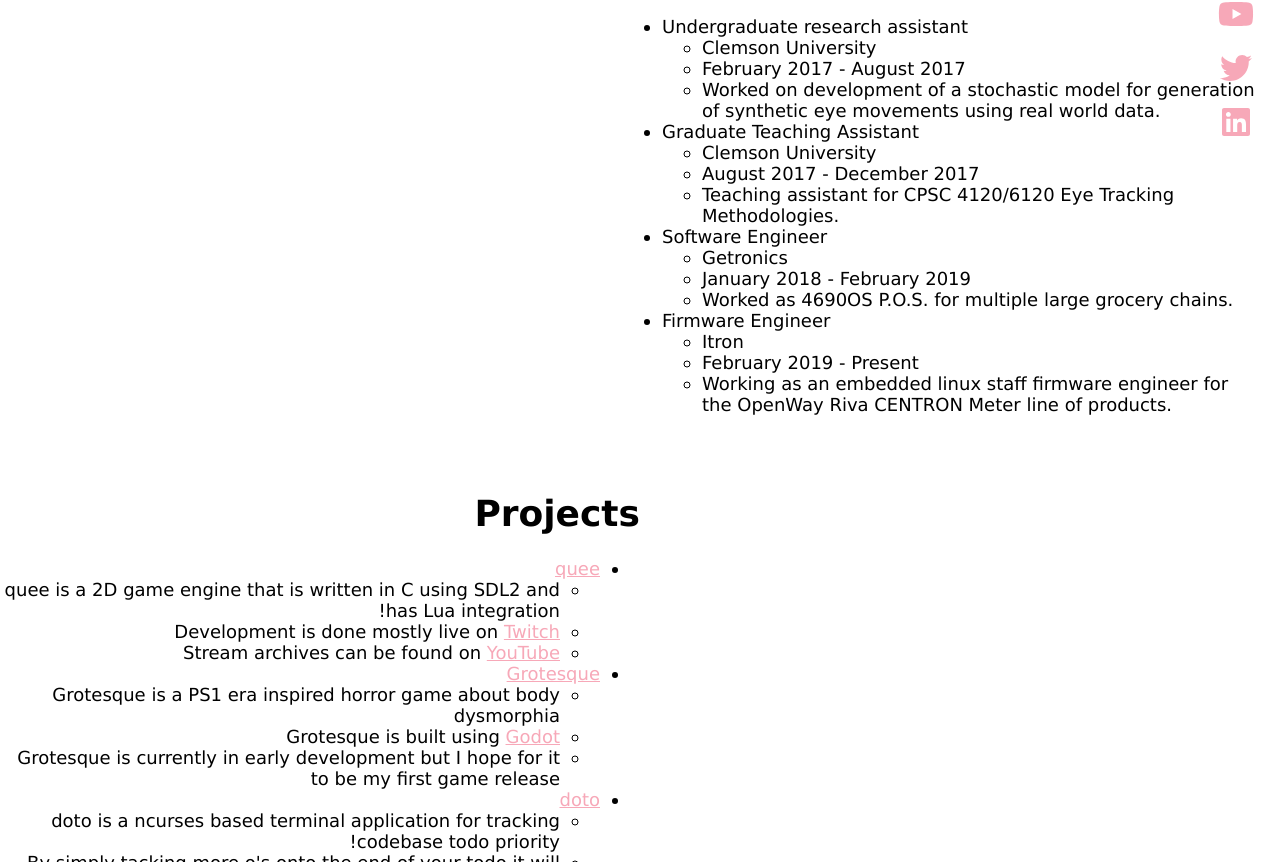
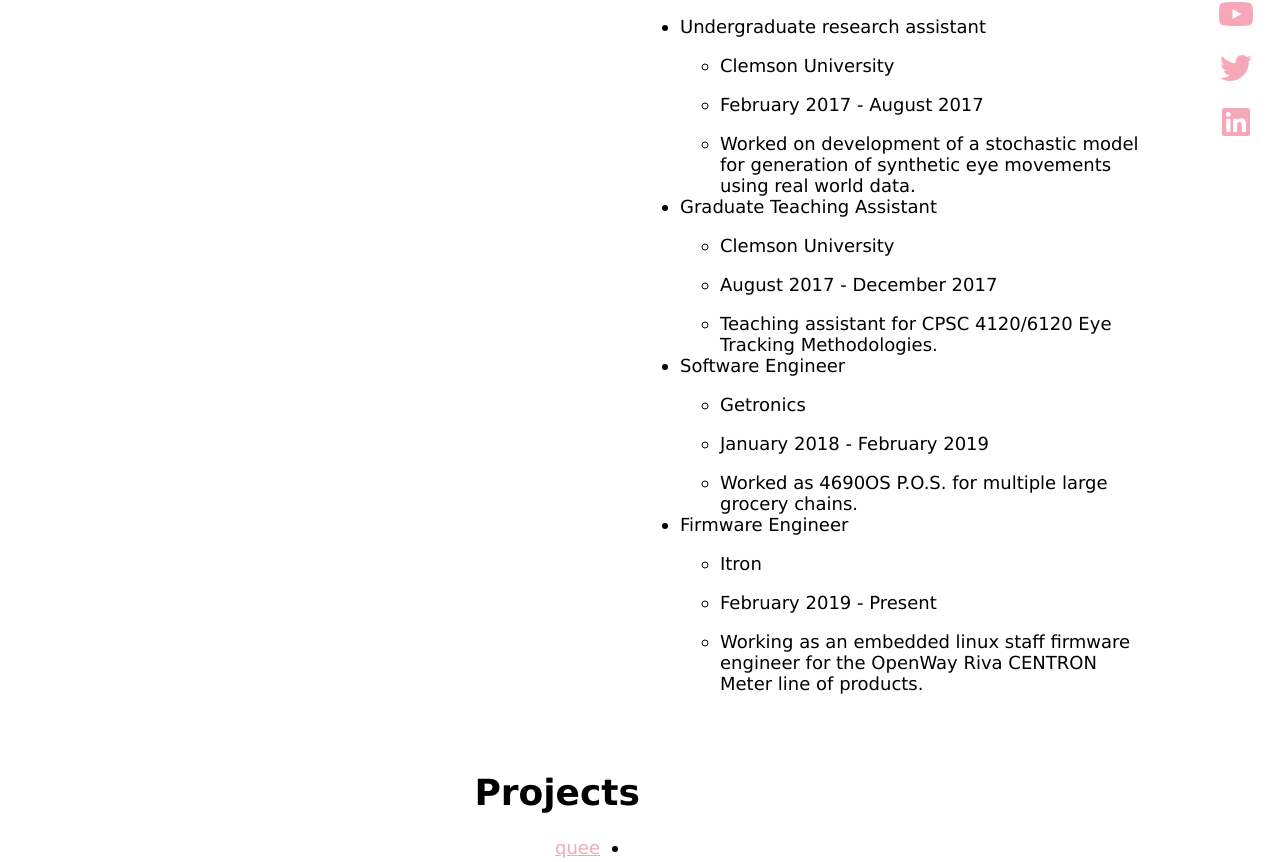
Before and after one commit to jaret-queercoded/jaret-queercoded.github.io, a React (Create React App) app: page / in a window 1280 px wide. Shown: the part 618-1480 px from the top of the page. Built offline with nearby package versions, Linux system fonts and the light colour scheme.

Commit message:
Some padding on list items

```diff
--- a/src/App.css
+++ b/src/App.css
@@ -41,18 +41,19 @@
 }
 
 .WorkHistory {
-  width: 50%;
+  width: 40%;
   text-align: left;
   float: right;
   padding: 1em;
+  padding-right: 10%;
 }
 
 .Projects {
-  width: 50%;
-  text-align: right;
+  width: 40%;
   float: left;
   padding-top: 1em;
   padding-bottom: 1em;
+  padding-left: 10%;
 }
 
 .Socials {
@@ -63,12 +64,6 @@
   bottom: 0px;
   right: 0px;
   text-align: center;
-
-}
-
-.Socials li {
-  list-style-type: none;
-  padding: .25em;
 }
 
 a:visited {
@@ -79,6 +74,16 @@
   color: var(--primary-color);
 }
 
+li:not(:last-child) {
+  margin-bottom: 1em;
+}
+
+.Socials li {
+  list-style-type: none;
+  padding: .25em;
+  margin-bottom: 0;
+}
+
 .App {
   text-align: center;
 }
--- a/src/components/Projects.tsx
+++ b/src/components/Projects.tsx
@@ -1,11 +1,12 @@
 const Projects = () => {
     return(
+        // this still is not right but it is much better
         <div className="Projects" dir="rtl">
             <h1>Projects</h1>
             <ul>
                 <li><a href="https://github.com/jaret-queercoded/quee">quee</a></li>
                 <ul>
-                    <li>quee is a 2D game engine that is written in C using SDL2 and has Lua integration!</li>
+                    <li>quee is a 2D game engine that is written in C using SDL2 and utilizes Lua integration</li>
                     <li>Development is done mostly live on <a href="https://twitch.tv/queer_coded">Twitch</a></li>
                     <li>Stream archives can be found on <a href="https://www.youtube.com/channel/UCkN5wBtmX-nGKa_FMQ-7r_w">YouTube</a></li>
                 </ul>
@@ -17,7 +18,7 @@
                 </ul>
                 <li><a href="https://github.com/jaret-queercoded/doto">doto</a></li>
                 <ul>
-                    <li>doto is a ncurses based terminal application for tracking codebase todo priority!</li>
+                    <li>doto is a ncurses based terminal application for tracking codebase todo priority</li>
                     <li>By simply tacking more o's onto the end of your todo it will raise the priority on your todo list</li>
                     <li>doto will recursively search your entire code base for all todos and display them in an user friendly list</li>
                 </ul>
```
